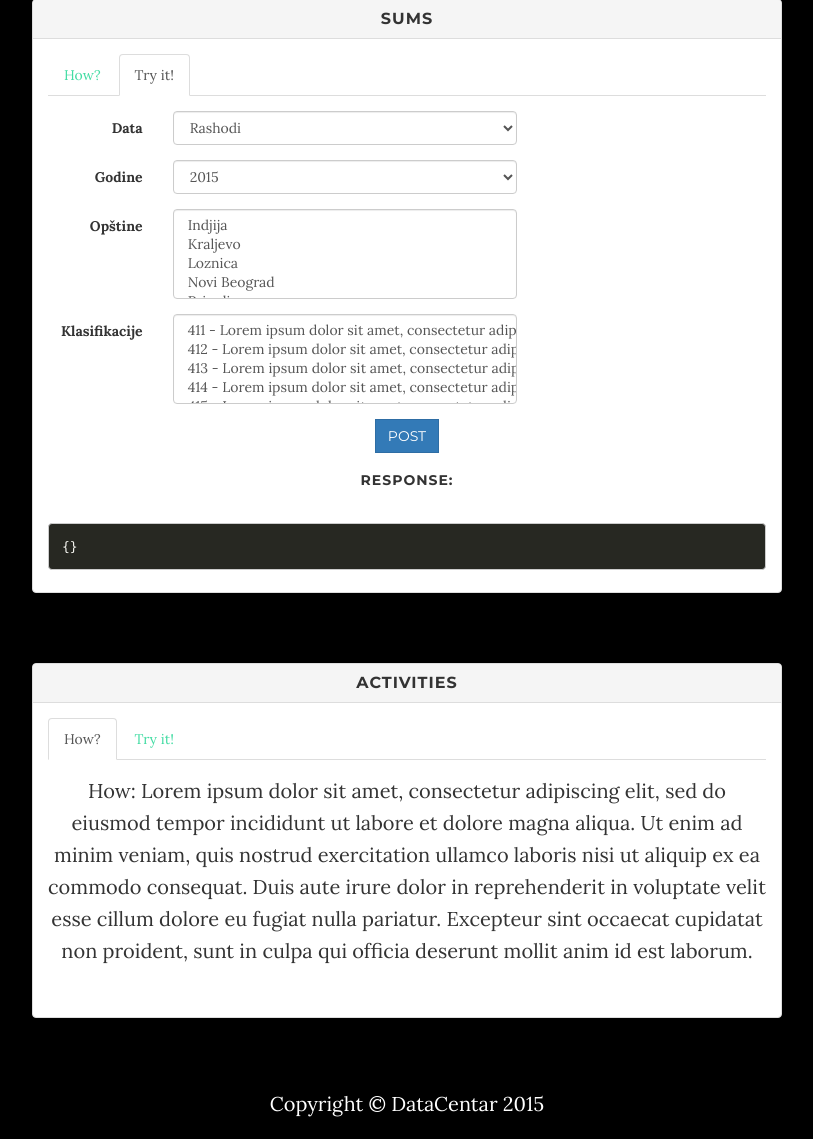
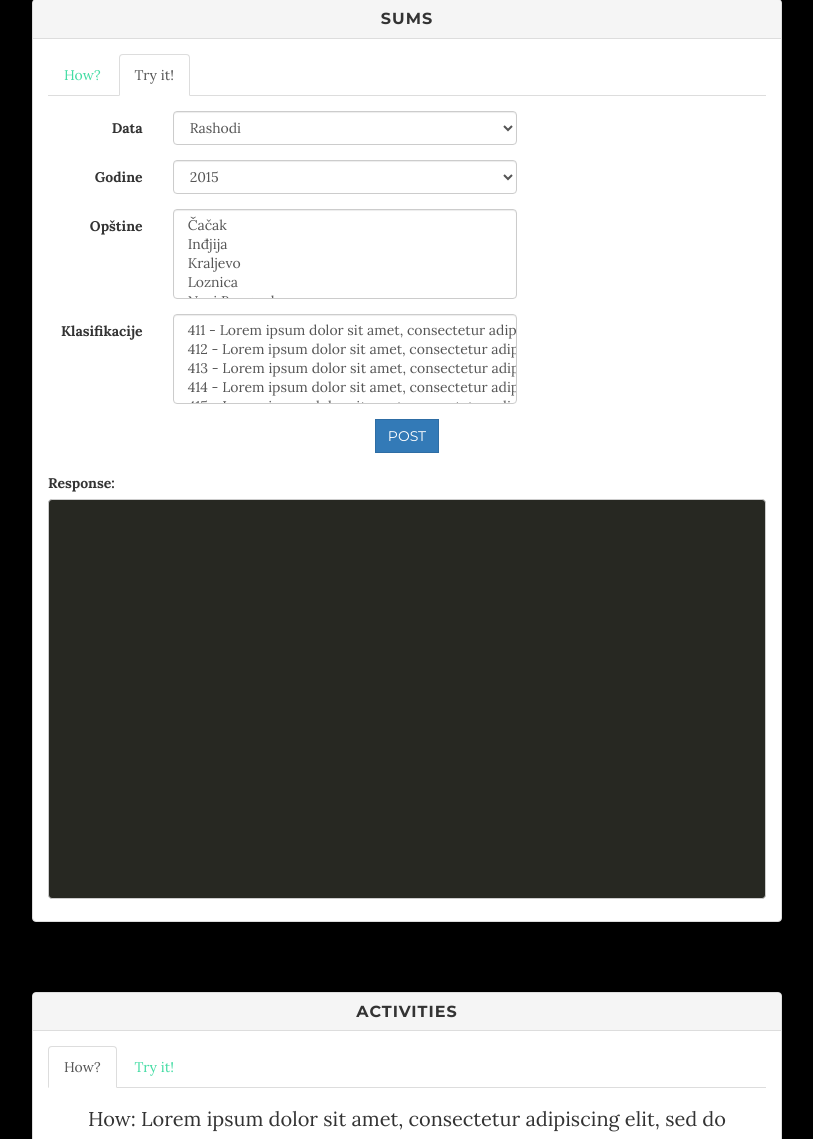
Before and after one commit to crtarsorg/data-centar, a Flask app: page /api/ in a window 1280 px wide, after a click on "Try it!". Shown: the part 368-1507 px from the top of the page, without its empty margins (233-1046 px from the left). Before the commit the page ends 1485 px from the top, so only its background shows below. Run offline with Flask 2, Linux system fonts and the light colour scheme; some libraries are stand-ins or nearby versions.

Commit message:
displaying json respons in sums request form

```diff
--- a/app/mod_api/requestforms.py
+++ b/app/mod_api/requestforms.py
@@ -5,8 +5,7 @@
 
     data = SelectField(u'Data',
         choices=[
-            ('rashodi', 'Rashodi'),
-            ('prihodi', 'Prihodi')
+            ('rashodi', 'Rashodi')
         ])
 
     years = SelectField(u'Godine',
@@ -16,8 +15,8 @@
 
     municipalities = SelectMultipleField(u'Opštine',
         choices=[
-            #("cacak", "Čačak"),
-            ("indjija", "Indjija"),
+            ("cacak", u"Čačak"),
+            ("indjija", u"Inđjija"),
             ("kraljevo", "Kraljevo"),
             ("loznica", "Loznica"),
             ("novi-beograd", "Novi Beograd"),
--- a/app/mod_api/views.py
+++ b/app/mod_api/views.py
@@ -10,6 +10,9 @@
 @mod_api.route("/zbir", methods=['POST'])
 def sum():
     query_params = request.data
+    print query_params
+    print 'YO!'
+    print json.loads(query_params)
     json_response = RashodiDataFeed().calculate_sum_of_expenditure_types(json.loads(query_params))
     return Response(response=json_util.dumps(json_response), status=200, mimetype='application/json')
 
--- a/app/templates/mod_api/index.html
+++ b/app/templates/mod_api/index.html
@@ -2,7 +2,7 @@
 {% block body %}
     <script>
         $( document ).ready(function(){
-            $( "#btn-post-sum-req" ).click(function() {;
+            $( "#btn-post-sum-req" ).click(function() {
                 post_sum_req();
             });
 
@@ -25,15 +25,16 @@
                     "klasifikacijaBroj": classifications
                 };
 
-
-                $.post( '{{ url_for('api.sum') }}', data )
-                    .done(function( rsp ) {
-                        console.log(rsp)
-                    })
-                    .fail(function() {
-                        alert( "An unexpected error occurred." );
-                    })
-
+                $.ajax({
+                  type: "POST",
+                  url: '{{ url_for('api.sum') }}',
+                  contentType: 'application/json',
+                  data: JSON.stringify(data),
+                  success: function(rsp){
+                      $('#sum-req-rsp-box').text(JSON.stringify(rsp, null, 4));
+                      Prism.highlightAll();
+                  },
+                });
             }
         });
 
@@ -110,9 +111,11 @@
                                 </form>
                                 <button class="btn btn-primary" id="btn-post-sum-req">POST</button>
 
-                                <div style="padding-top:20px;">
-                                    <h5>Response:</h5>
-                                    <pre><code class="language-javascript">{}</code></pre>
+                                <div style="padding-top:20px;" class="text-left">
+                                    <strong>Response:</strong>
+                                    <pre style="height:400px;">
+                                        <code class="language-javascript" id="sum-req-rsp-box"></code>
+                                    </pre>
                                 </div>
                             </div>
                         </div>
```
